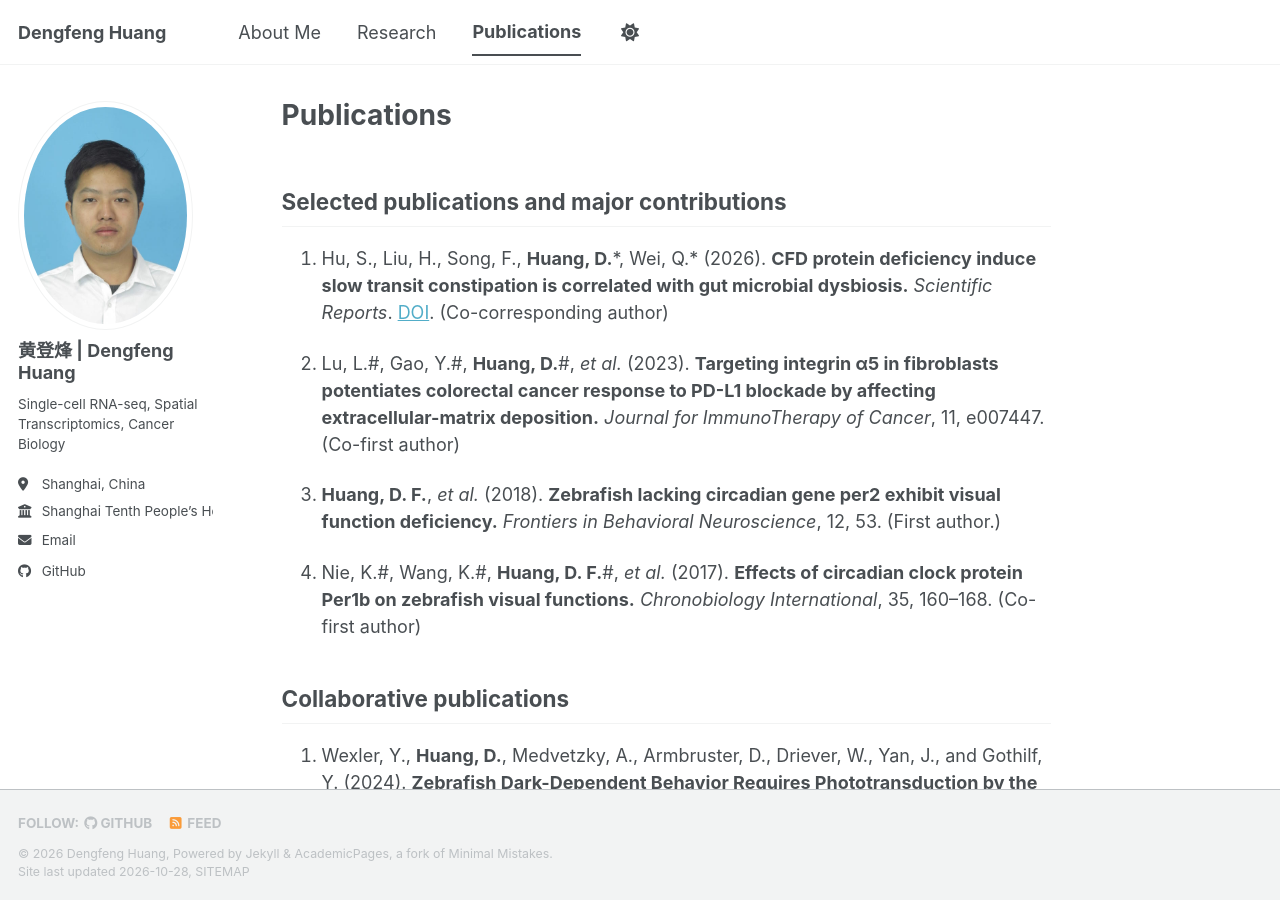
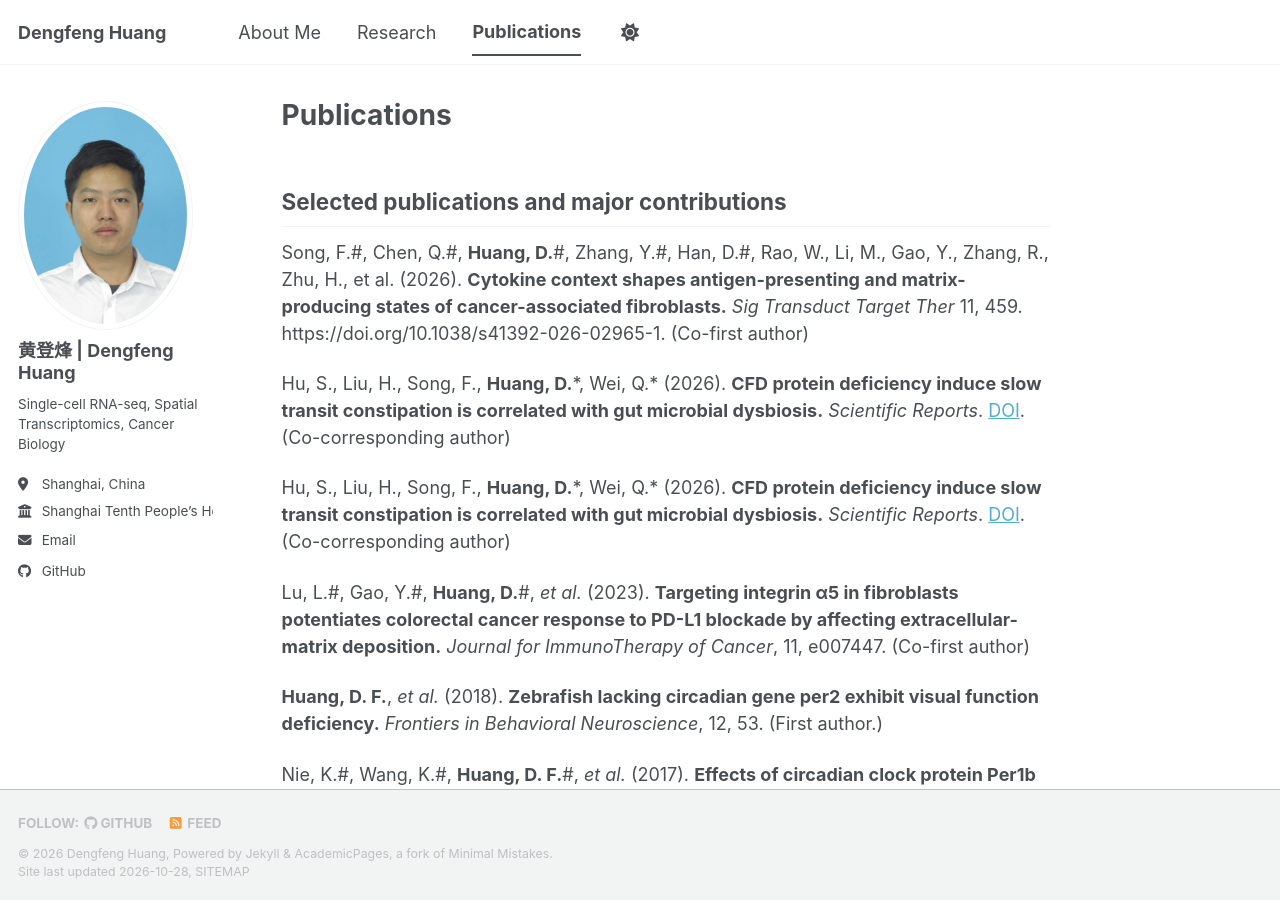
Before and after one commit to dfeng269/dfeng269.github.io, a Jekyll site: the page built from _pages/publications.md, in a window 1280 px wide and 900 px high. Built offline with Jekyll 4.4.1, drawn with Linux system fonts in a browser that asks for light colours; a style sheet for code colours, icons or effects is not loaded.

Commit message:
Update publications.md

```diff
--- a/_pages/publications.md
+++ b/_pages/publications.md
@@ -8,24 +8,30 @@ author_profile: true
 
 ## Selected publications and major contributions
 
-1. Hu, S., Liu, H., Song, F., **Huang, D.**\*, Wei, Q.\* (2026). **CFD protein deficiency induce slow transit constipation is correlated with gut microbial dysbiosis.** *Scientific Reports*. [DOI](https://doi.org/10.1038/s41598-026-41597-x). (Co-corresponding author)
+Song, F.\#, Chen, Q.\#, **Huang, D.**\#, Zhang, Y.\#, Han, D.\#, Rao, W., Li, M., Gao, Y., Zhang, R., Zhu, H., et al.
+(2026). **Cytokine context shapes antigen-presenting and matrix-producing states of cancer-associated fibroblasts.**
+*Sig Transduct Target Ther* 11, 459. https://doi.org/10.1038/s41392-026-02965-1. (Co-first author)
 
-2. Lu, L.\#, Gao, Y.\#, **Huang, D.**\#, *et al.* (2023). **Targeting integrin α5 in fibroblasts potentiates colorectal cancer response to PD-L1 blockade by affecting extracellular-matrix deposition.** *Journal for ImmunoTherapy of Cancer*, 11, e007447. (Co-first author)
+Hu, S., Liu, H., Song, F., **Huang, D.**\*, Wei, Q.\* (2026). **CFD protein deficiency induce slow transit constipation is correlated with gut microbial dysbiosis.** *Scientific Reports*. [DOI](https://doi.org/10.1038/s41598-026-41597-x). (Co-corresponding author)
 
-3. **Huang, D. F.**, *et al.* (2018). **Zebrafish lacking circadian gene per2 exhibit visual function deficiency.** *Frontiers in Behavioral Neuroscience*, 12, 53. (First author.)
+Hu, S., Liu, H., Song, F., **Huang, D.**\*, Wei, Q.\* (2026). **CFD protein deficiency induce slow transit constipation is correlated with gut microbial dysbiosis.** *Scientific Reports*. [DOI](https://doi.org/10.1038/s41598-026-41597-x). (Co-corresponding author)
 
-4. Nie, K.\#, Wang, K.\#, **Huang, D. F.**\#, *et al.* (2017). **Effects of circadian clock protein Per1b on zebrafish visual functions.** *Chronobiology International*, 35, 160–168. (Co-first author)
+Lu, L.\#, Gao, Y.\#, **Huang, D.**\#, *et al.* (2023). **Targeting integrin α5 in fibroblasts potentiates colorectal cancer response to PD-L1 blockade by affecting extracellular-matrix deposition.** *Journal for ImmunoTherapy of Cancer*, 11, e007447. (Co-first author)
+
+**Huang, D. F.**, *et al.* (2018). **Zebrafish lacking circadian gene per2 exhibit visual function deficiency.** *Frontiers in Behavioral Neuroscience*, 12, 53. (First author.)
+
+Nie, K.\#, Wang, K.\#, **Huang, D. F.**\#, *et al.* (2017). **Effects of circadian clock protein Per1b on zebrafish visual functions.** *Chronobiology International*, 35, 160–168. (Co-first author)
 
 ## Collaborative publications
 
-5. Wexler, Y., **Huang, D.**, Medvetzky, A., Armbruster, D., Driever, W., Yan, J., and Gothilf, Y. (2024). **Zebrafish Dark-Dependent Behavior Requires Phototransduction by the Pineal Gland.** *Journal of Pineal Research*, 76, e70021. [DOI](https://doi.org/10.1111/jpi.70021).
+Wexler, Y., **Huang, D.**, Medvetzky, A., Armbruster, D., Driever, W., Yan, J., and Gothilf, Y. (2024). **Zebrafish Dark-Dependent Behavior Requires Phototransduction by the Pineal Gland.** *Journal of Pineal Research*, 76, e70021. [DOI](https://doi.org/10.1111/jpi.70021).
 
-6. Chang, Z., Zhu, Y., Wang, P., Du, L., Wu, M., Wang, X., Kong, C., **Huang, D.**, Xie, R., Ji, G., *et al.* (2025). **Multi-omic analyses of the development of obesity-related depression linked to the gut microbe Anaerotruncus colihominis and its metabolite glutamate.** *Science Bulletin*. [DOI](https://doi.org/10.1016/j.scib.2025.04.010).
+Chang, Z., Zhu, Y., Wang, P., Du, L., Wu, M., Wang, X., Kong, C., **Huang, D.**, Xie, R., Ji, G., *et al.* (2025). **Multi-omic analyses of the development of obesity-related depression linked to the gut microbe Anaerotruncus colihominis and its metabolite glutamate.** *Science Bulletin*. [DOI](https://doi.org/10.1016/j.scib.2025.04.010).
 
-7. Wang, J., Cao, Y., Hou, W., Bi, D., Yin, F., Gao, Y., **Huang, D.**, Li, Y., Cao, Z., Yan, Y., *et al.* (2023). **Fecal microbiota transplantation improves VPA-induced ASD mice by modulating the serotonergic and glutamatergic synapse signaling pathways.** *Translational Psychiatry*, 13, 17. [DOI](https://doi.org/10.1038/s41398-023-02307-7).
+Wang, J., Cao, Y., Hou, W., Bi, D., Yin, F., Gao, Y., **Huang, D.**, Li, Y., Cao, Z., Yan, Y., *et al.* (2023). **Fecal microbiota transplantation improves VPA-induced ASD mice by modulating the serotonergic and glutamatergic synapse signaling pathways.** *Translational Psychiatry*, 13, 17. [DOI](https://doi.org/10.1038/s41398-023-02307-7).
 
-8. Wang, H., Yang, Z., Li, X., **Huang, D.**, Yu, S., He, J., Li, Y., Yan, J. (2020). **Single-cell in vivo imaging of cellular circadian oscillators in zebrafish.** *PLOS Biology*, 18(3), e3000435.
+Wang, H., Yang, Z., Li, X., **Huang, D.**, Yu, S., He, J., Li, Y., Yan, J. (2020). **Single-cell in vivo imaging of cellular circadian oscillators in zebrafish.** *PLOS Biology*, 18(3), e3000435.
 
-9. Ge, S., Li, J., **Huang, D.**, Cai, Y., Fang, J., Jiang, H., Hu, B. (2019). **Strong static magnetic field delayed the early development of zebrafish.** *Open Biology*, 9, 190137. [DOI](https://doi.org/10.1098/rsob.190137).
+Ge, S., Li, J., **Huang, D.**, Cai, Y., Fang, J., Jiang, H., Hu, B. (2019). **Strong static magnetic field delayed the early development of zebrafish.** *Open Biology*, 9, 190137. [DOI](https://doi.org/10.1098/rsob.190137).
 
-10. Zhao, L., Han, D., Zhu, J., Bi, D., Ding, T., Zhu, X., **Huang, D.**, Zhang, Y., Lu, L., Wu, W., Gao, Y., Liu, H., Huang, Q., Wei, Q., Yao, X. (2023). **The RNA m6A-Binding Protein YTHDC1 Is Downregulated and Associated With M2 Macrophage Infiltration in Muscle-Invasive Bladder Cancer.** *Clinical Medicine Insights: Oncology*, 17, 11795549231203150. [DOI](https://doi.org/10.1177/11795549231203150).
+Zhao, L., Han, D., Zhu, J., Bi, D., Ding, T., Zhu, X., **Huang, D.**, Zhang, Y., Lu, L., Wu, W., Gao, Y., Liu, H., Huang, Q., Wei, Q., Yao, X. (2023). **The RNA m6A-Binding Protein YTHDC1 Is Downregulated and Associated With M2 Macrophage Infiltration in Muscle-Invasive Bladder Cancer.** *Clinical Medicine Insights: Oncology*, 17, 11795549231203150. [DOI](https://doi.org/10.1177/11795549231203150).
```
